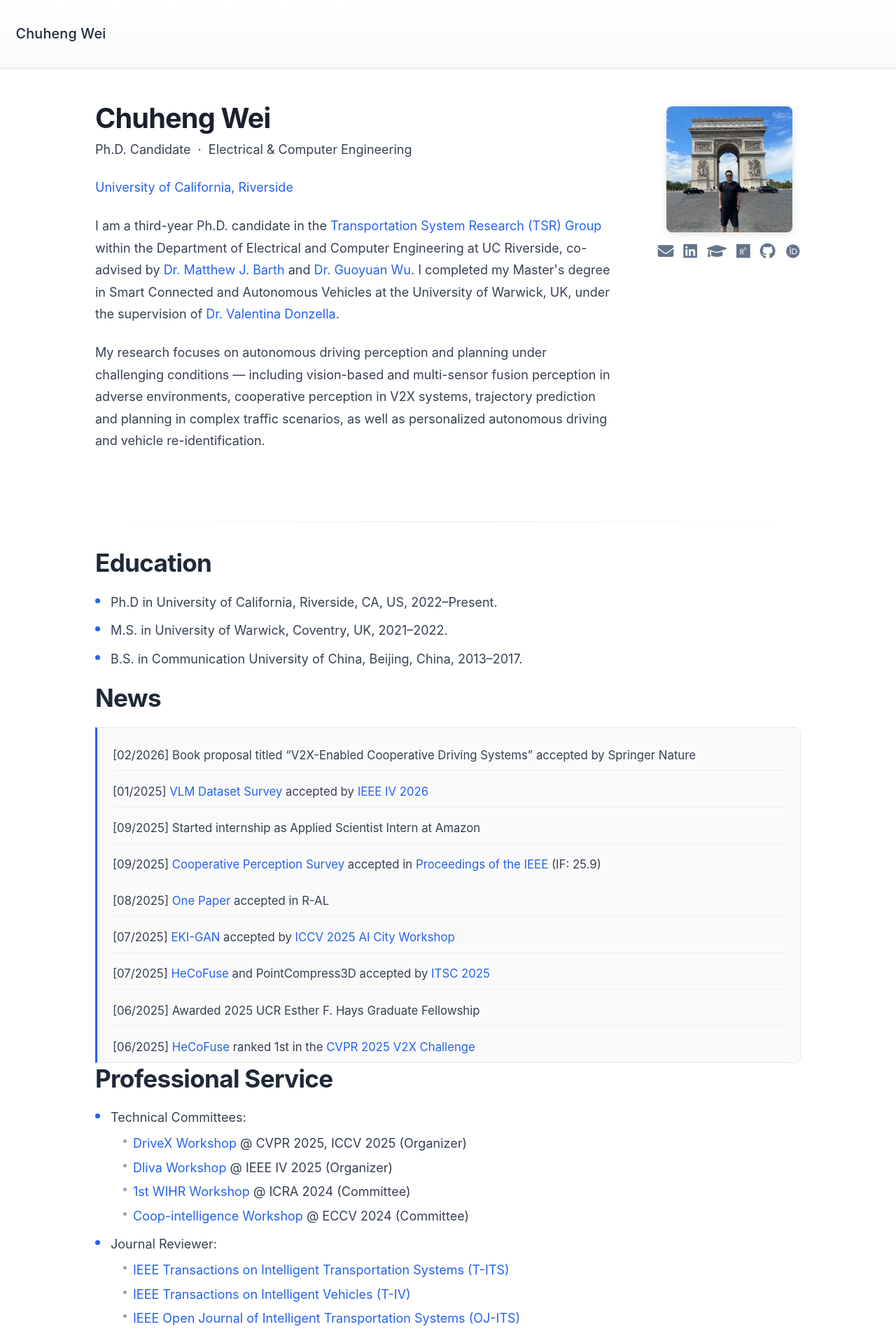
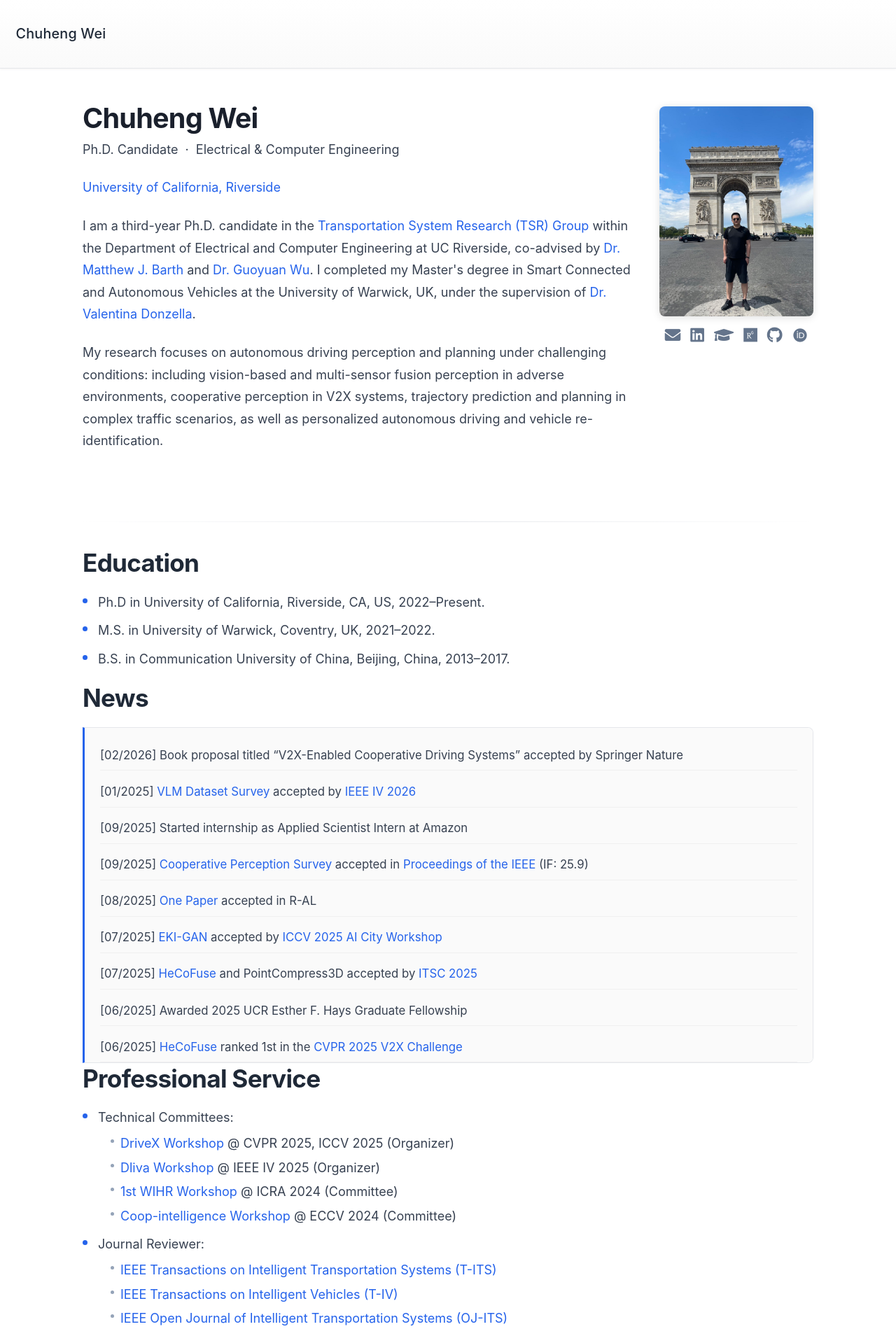
Before and after one commit to ChuhengWei/ChuhengWei.github.io, a Jekyll site: the page built from _pages/about.md, in a window 1280 px wide. Shown: the top 1909 px of the page at 70% size. Built offline with Jekyll 4.4.1, drawn with Linux system fonts in a browser that asks for light colours; some web fonts are replaced; part of the change alters nothing that is shown.

Commit message:
Enlarge profile photo and tighten horizontal spacing
- Photo: 180x180 -> 220x300 (portrait, covers ~70% of bio text height)
- object-position: center top to keep face in frame
- Reduce left/right padding on #main and hero gap for less whitespace

Co-Authored-By: Claude Sonnet 4.6 <noreply@anthropic.com>

```diff
--- a/_pages/about.md
+++ b/_pages/about.md
@@ -23,7 +23,7 @@ redirect_from:
       under the supervision of <a href="https://warwick.ac.uk/fac/sci/wmg/about/our-people/profile?wmgid=1224" target="_blank">Dr. Valentina Donzella</a>.
     </p>
     <p class="profile-bio">
-      My research focuses on autonomous driving perception and planning under challenging conditions —
+      My research focuses on autonomous driving perception and planning under challenging conditions:
       including vision-based and multi-sensor fusion perception in adverse environments,
       cooperative perception in V2X systems, trajectory prediction and planning in complex traffic scenarios,
       as well as personalized autonomous driving and vehicle re-identification.
@@ -124,8 +124,8 @@ Professional Service
 }
 #main {
   max-width: 1080px !important;
-  padding-left: 2em !important;
-  padding-right: 2em !important;
+  padding-left: 1em !important;
+  padding-right: 1em !important;
 }
 /* hide the duplicate h1 page title (we render our own) */
 .page__title { display: none; }
@@ -134,7 +134,7 @@ Professional Service
 .profile-hero {
   display: flex;
   align-items: flex-start;
-  gap: 56px;
+  gap: 36px;
   padding: 12px 0 40px 0;
 }
 
@@ -190,10 +190,11 @@ Professional Service
 }
 
 .profile-photo {
-  width: 180px;
-  height: 180px;
+  width: 220px;
+  height: 300px;
   border-radius: 8px;
   object-fit: cover;
+  object-position: center top;
   display: block;
   box-shadow: 0 2px 12px rgba(0,0,0,0.12);
 }
@@ -227,7 +228,7 @@ Professional Service
     padding-bottom: 28px;
   }
   .profile-right { width: 100%; }
-  .profile-photo { width: 140px; height: 140px; }
+  .profile-photo { width: 160px; height: 200px; }
   .profile-name { font-size: 1.7rem; text-align: center; }
   .profile-subtitle, .profile-affil { text-align: center; }
 }
```
